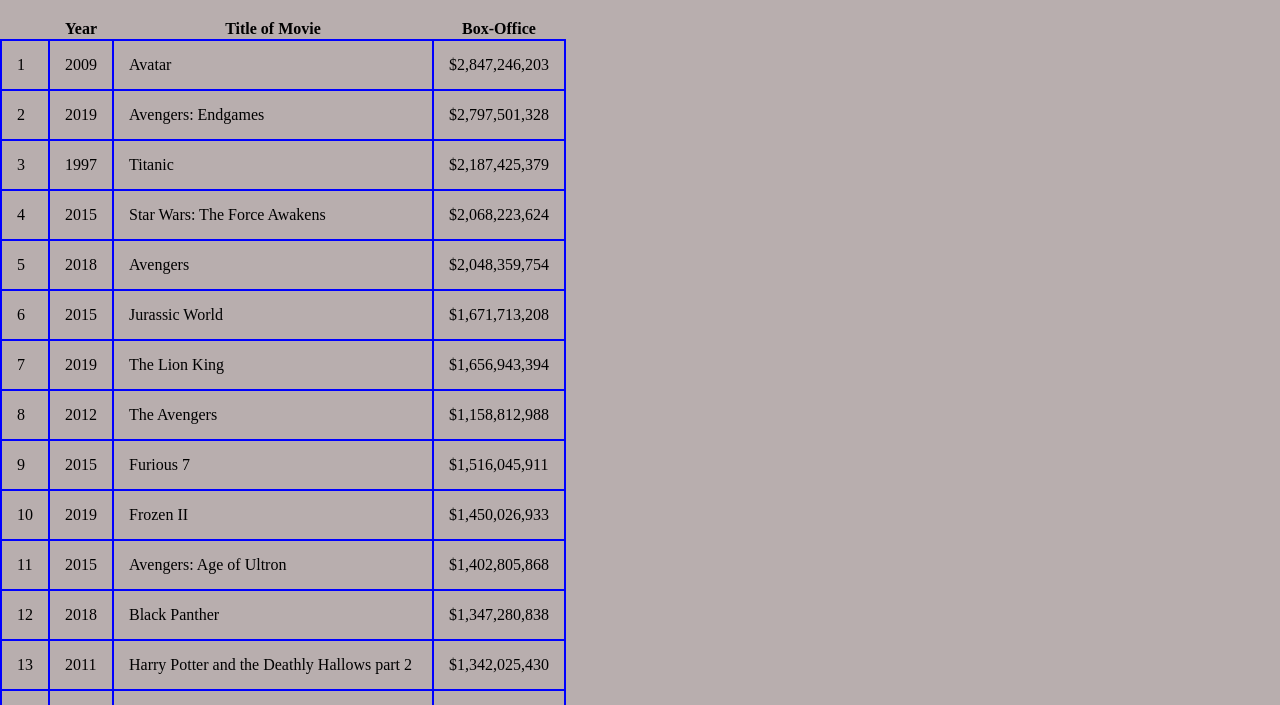
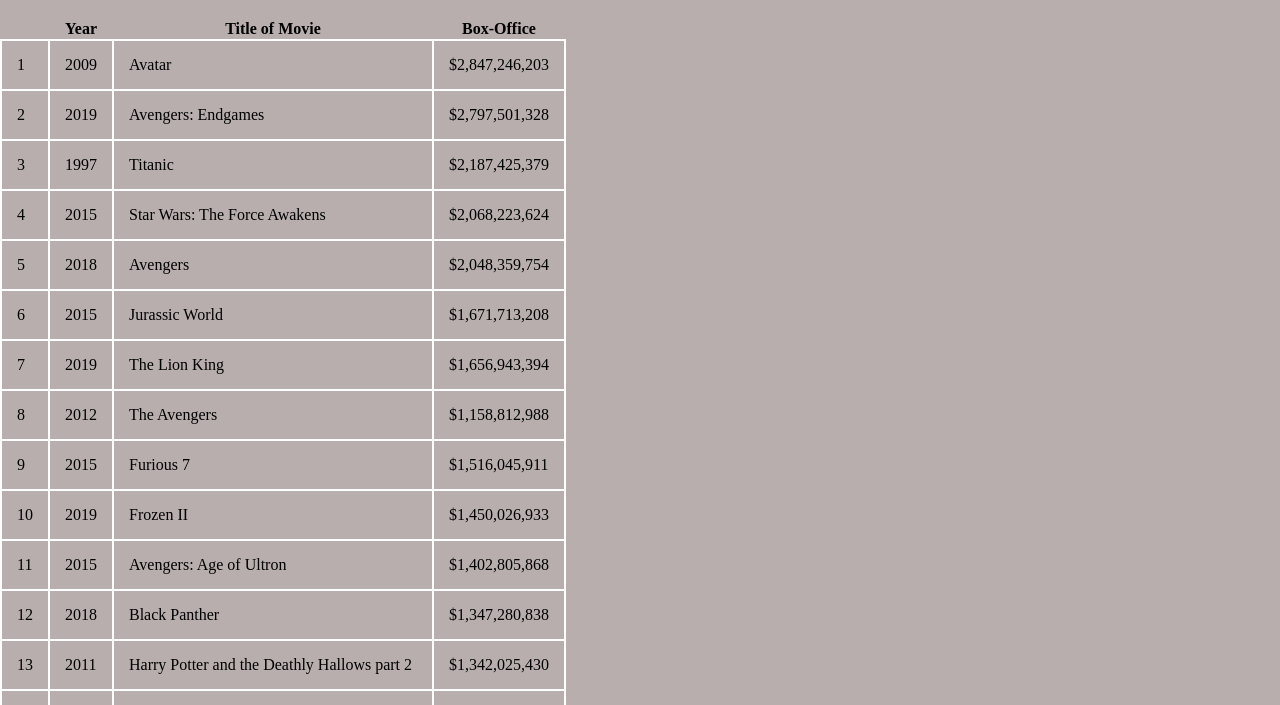
Before and after one commit to azwidowiphaswana157-ITvarsity/-Module-1-Assessment-4, a plain HTML site: page index.html in a window 1280 px wide. Shown: the part 89-794 px from the top of the page. Drawn offline with Linux system fonts and the light colour scheme.

Commit message:
table color

```diff
--- a/style.css
+++ b/style.css
@@ -5,7 +5,7 @@ table {
 
 td {
     padding: 15px;
-    border: 2px solid blue;
+    border: 2px solid white;
 }
 h1 {
     text-align: center;
```
